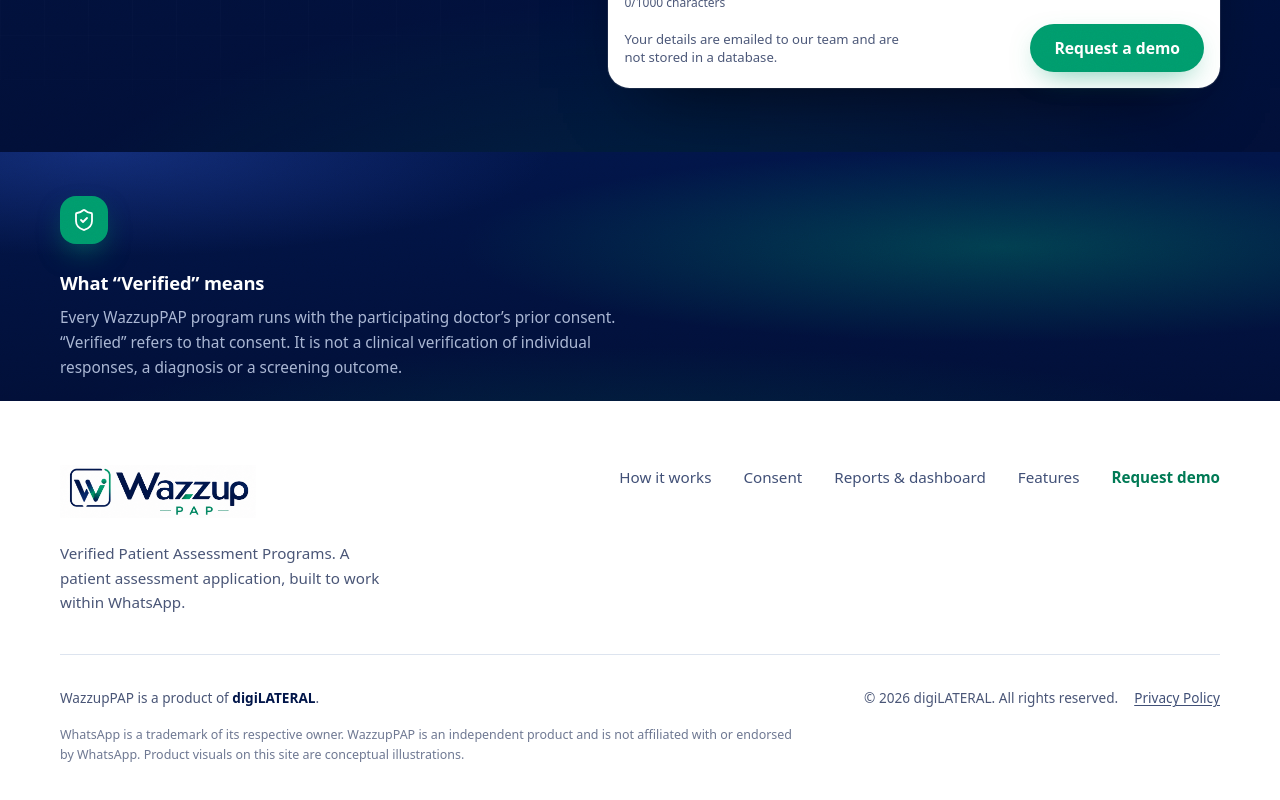
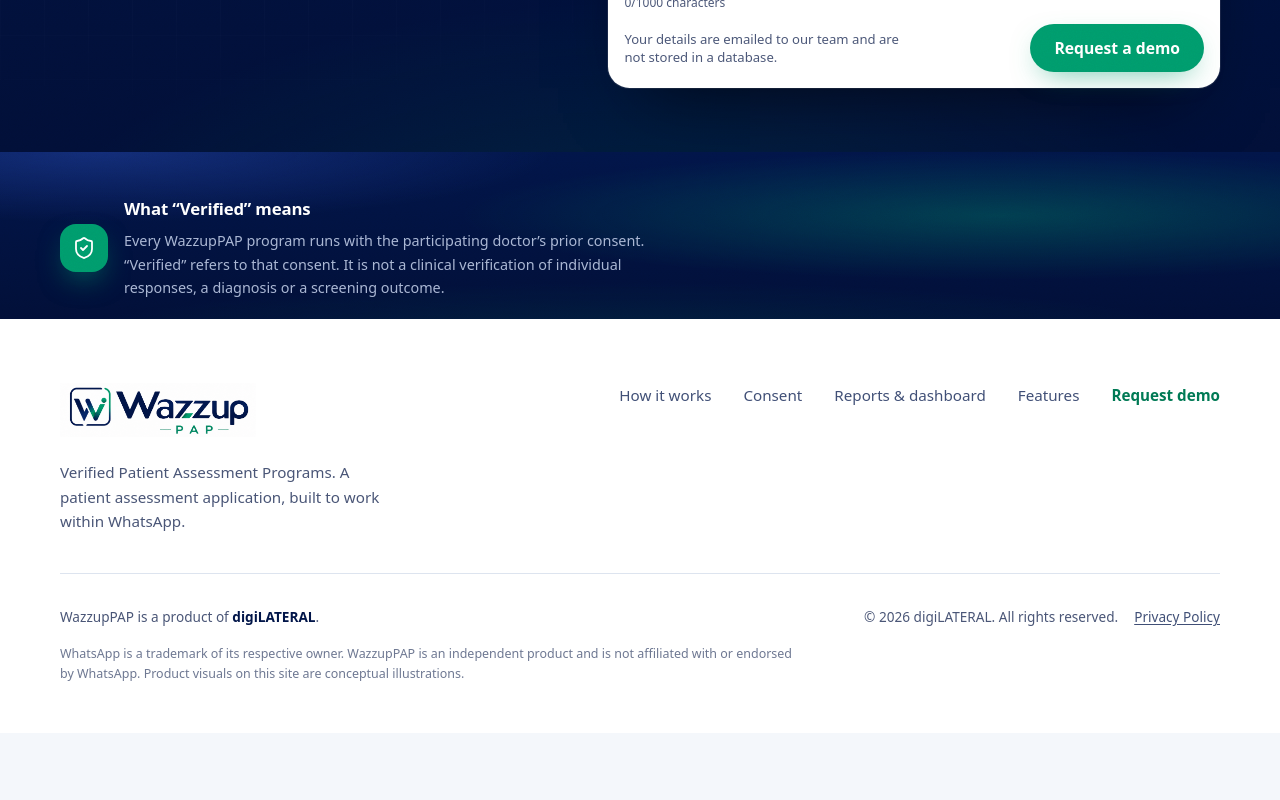
Before and after one commit to Rohan9833/WazzupPAP_display, a React (Vite) app in the folder frontend/: page / in a window 1280 px wide. Shown: the part 3982-4782 px from the top of the page. After the commit the page ends 4715 px from the top, so only its background shows below. Built offline with nearby package versions, Linux system fonts and the light colour scheme; no server answers.

Commit message:
style: align verified disclaimer icon and text horizontally

```diff
--- a/frontend/src/App.jsx
+++ b/frontend/src/App.jsx
@@ -27,15 +27,17 @@ export default function App() {
       {/* Full-width verified consent disclaimer */}
       <section className="surface-night grain relative w-full overflow-hidden pb-6 pt-6 sm:pb-10 sm:pt-8 lg:pb-2">
         <div className="container-x relative">
-          <div className="relative py-2 text-haze sm:py-3">
-            <span className="grid h-12 w-12 place-items-center rounded-2xl bg-leaf shadow-[0_12px_30px_-10px_rgb(0_156_109/0.8)]">
+          <div className="relative flex items-center gap-3 py-2 text-haze sm:gap-4 sm:py-3">
+            <span className="grid h-12 w-12 shrink-0 place-items-center rounded-2xl bg-leaf shadow-[0_12px_30px_-10px_rgb(0_156_109/0.8)]">
               <ShieldCheck className="h-6 w-6 text-white" strokeWidth={1.8} aria-hidden />
             </span>
-            <h3 className="mt-6 text-[1.15rem] font-semibold tracking-[-0.01em] !text-white">What “Verified” means</h3>
-            <p className="mt-2 max-w-[38em] text-[0.96rem] leading-relaxed">
-              Every WazzupPAP program runs with the participating doctor’s prior consent. “Verified” refers to that
-              consent. It is not a clinical verification of individual responses, a diagnosis or a screening outcome.
-            </p>
+            <div className="min-w-0 flex-1">
+              <h3 className="text-[1.05rem] font-semibold tracking-[-0.01em] !text-white">What “Verified” means</h3>
+              <p className="mt-1.5 max-w-[38em] text-[0.82rem] leading-relaxed sm:text-[0.9rem]">
+                Every WazzupPAP program runs with the participating doctor’s prior consent. “Verified” refers to that
+                consent. It is not a clinical verification of individual responses, a diagnosis or a screening outcome.
+              </p>
+            </div>
           </div>
         </div>
       </section>
```
